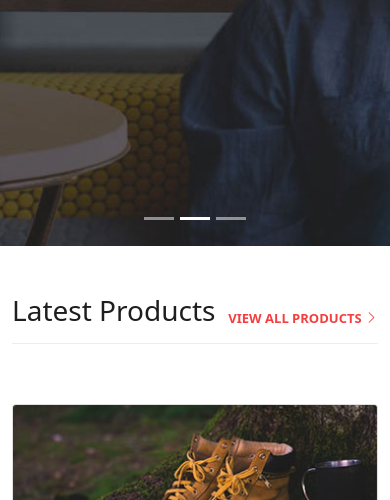
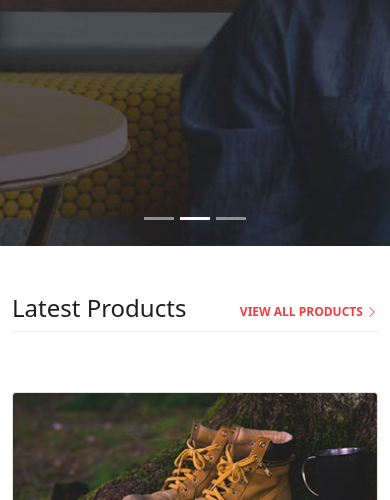
Before and after one commit to AhmedMohammed28/Sixteen-Clothing, a plain HTML site: page index.html in a window 390 px wide. Shown: the part 600-1100 px from the top of the page. Drawn offline with nearby package versions, Linux system fonts and the light colour scheme.

Commit message:
Changing the font size of heading class

```diff
--- a/style.css
+++ b/style.css
@@ -67,7 +67,6 @@ a.nav-a:hover {
   font-size: 28px;
   font-weight: 400;
   color: #1e1e1e;
-  margin-bottom: 15px;
 }
 #latest-products .heading a {
   text-decoration: none;
@@ -185,4 +184,13 @@ footer .container {
   .carousel-item h1 {
     font-size: 32px;
   }
+  .heading h3 {
+    font-size: 24px;
+  }
+  #latest-products .heading a{
+    font-size: 12px;
+  }
+  .fs-6 {
+    font-size: 13px !important;
+  }
 }
```
